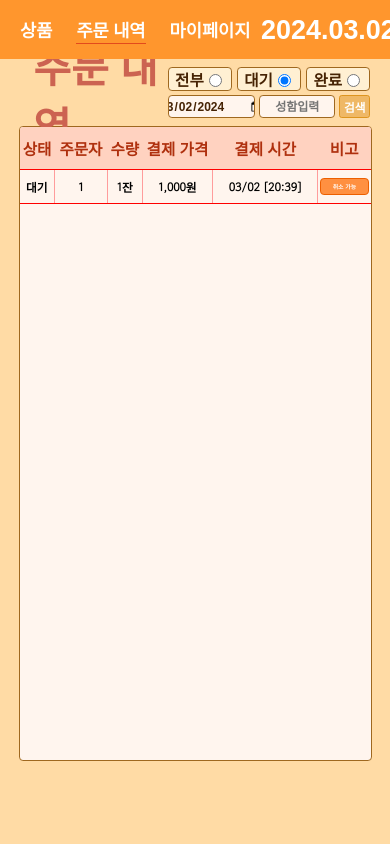
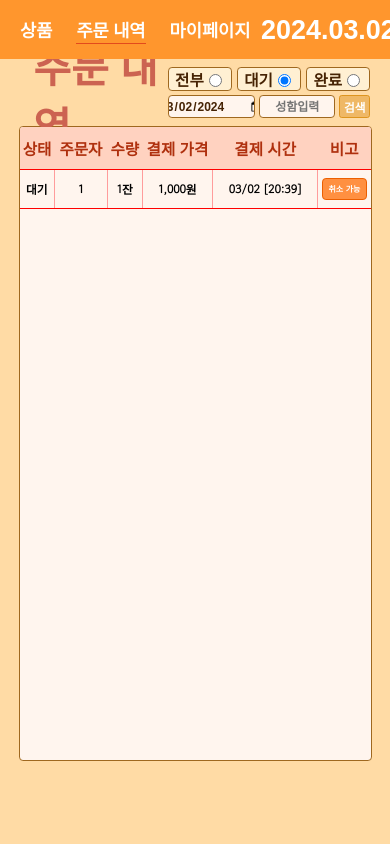
Before and after one commit to kugring/J-raum, a Django app: page /OrderData/ in a window 390 px wide. Run offline with Django 5.2, Linux system fonts and the light colour scheme; data comes from the database, SQL or seed files in the repository; some web fonts are replaced.

Commit message:
오더리스트 컬럼 공간 수정3

```diff
--- a/static/order_data/order_data.css
+++ b/static/order_data/order_data.css
@@ -292,6 +292,7 @@ tr {
 
 .delete {
     font-size: 1.5vw;
+    /* font-weight: 600; */
     display: flex;
     flex-direction: row;
     justify-content: center;
@@ -300,10 +301,9 @@ tr {
     border-radius: 0.5vw;
     background-color: #ff9041;
     color: #ffffff;
-    padding: 0.5vh 0.1vw;
+    padding: 0.5vh 0;
     font-weight: bold;
     transition: all 0.4s;
-    height: 1.5vw;
 }
 
 
@@ -419,9 +419,10 @@ tr {
     }
 
     .delete {
+        font-size: 0.5rem;
         border: 0.4vw solid #ec5f00;
         border-radius: 1vw;
-        margin: 0 0.5vw;
+        margin: 0 1vw;
     }
 
     .date-time-section {
```
